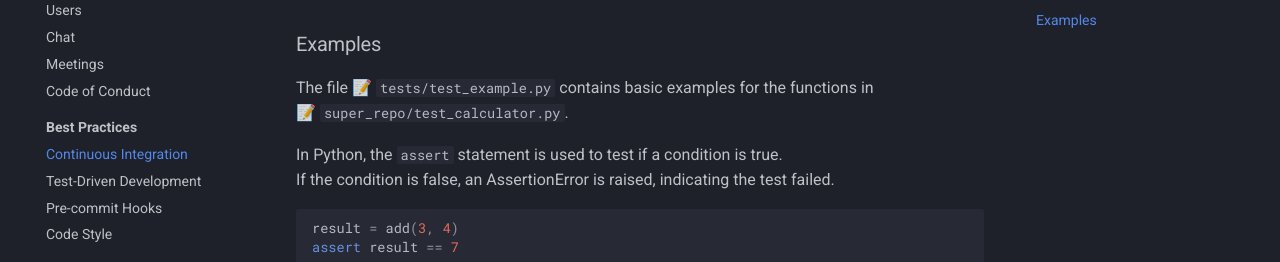
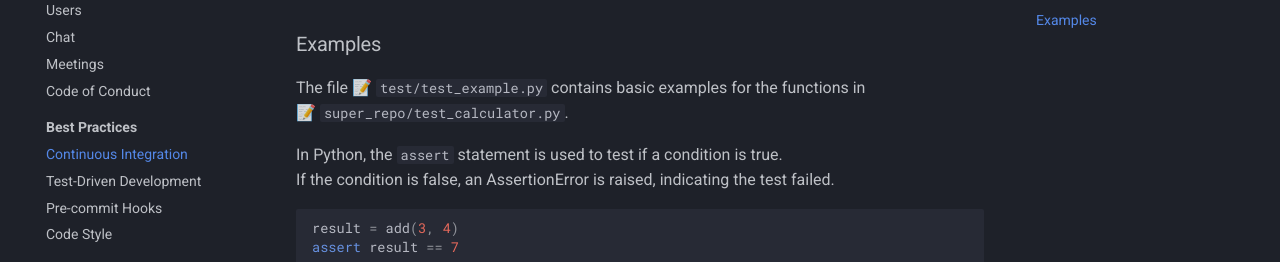
Before and after one commit to rl-institut/super-repo, an MkDocs documentation site: the page built from docs/development/best-practice/continuous_integration.md, in a window 1280 px wide and 900 px high, scrolled down 2571 px. Shown: the part 271-533 px from the top of the window. Built offline with MkDocs 1.6.1 and Material for MkDocs 9.7.7, drawn with Linux system fonts in a browser that asks for light colours; comment, search, counter and statistics services are not loaded; the version menu is left out.

Commit message:
Rename test #24

```diff
--- a/docs/development/best-practice/continuous_integration.md
+++ b/docs/development/best-practice/continuous_integration.md
@@ -51,7 +51,7 @@
 
 ## Adding and Managing Tests
 
-New tests should be placed in the 📝 `tests/` directory. For example:
+New tests should be placed in the 📝 `test/` directory. For example:
 - Add a test to validate new functionality.
 - Use `pytest` for unit tests, or extend 📝 `tox.ini` for additional test configurations.
 
@@ -102,7 +102,7 @@
 
 ### Examples
 
-The file 📝 `tests/test_example.py` contains basic examples for the functions in <br>
+The file 📝 `test/test_example.py` contains basic examples for the functions in <br>
 📝 `super_repo/test_calculator.py`.
 
 In Python, the `assert` statement is used to test if a condition is true. <br>
```
Also changed, not shown: docs/development/best-practice/test_driven_development.md (+1 -1 lines), 1 other file.
